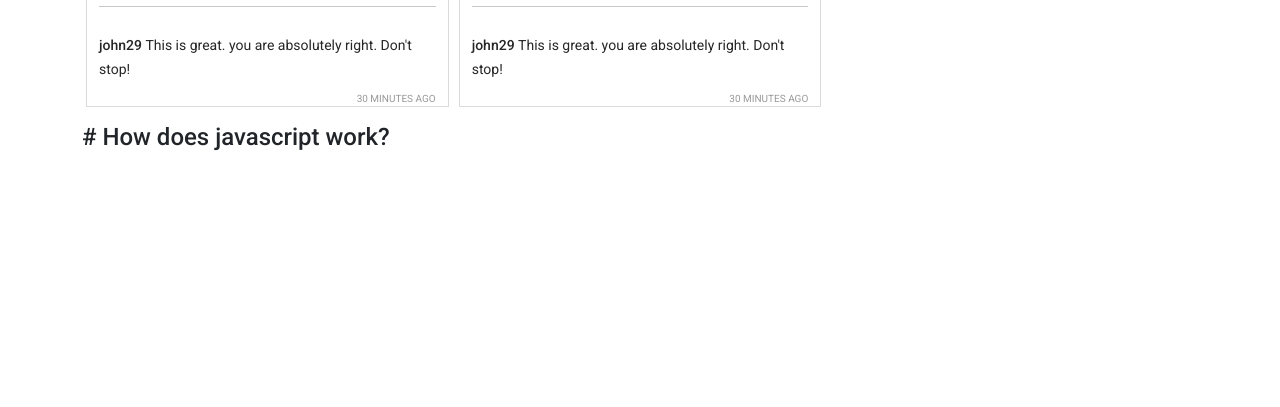
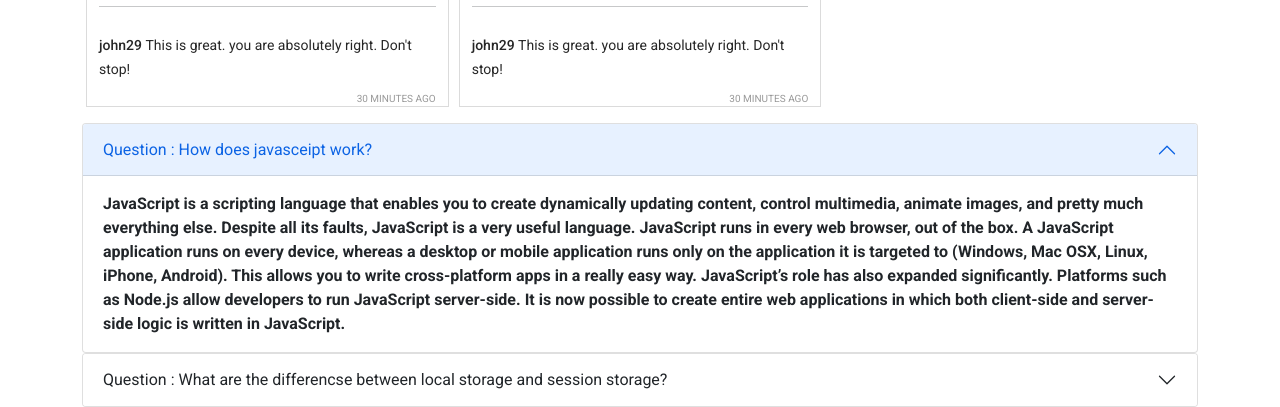
Before and after one commit to Jahanara-juma1/insta-sohor, a plain HTML site: page index.html in a window 1280 px wide. Shown: the part 1425-1832 px from the top of the page. Before the commit the page ends 1585 px from the top, so only its background shows below. Drawn offline with nearby package versions, Linux system fonts and the light colour scheme.

Commit message:
question part addad

```diff
--- a/index.html
+++ b/index.html
@@ -13,6 +13,8 @@
             integrity="sha384-1BmE4kWBq78iYhFldvKuhfTAU6auU8tT94WrHftjDbrCEXSU1oBoqyl2QvZ6jIW3"
             crossorigin="anonymous"
         />
+        <!-- Bootstarp link -->
+        <link href="https://cdn.jsdelivr.net/npm/bootstrap@5.1.3/dist/css/bootstrap.min.css" rel="stylesheet" integrity="sha384-1BmE4kWBq78iYhFldvKuhfTAU6auU8tT94WrHftjDbrCEXSU1oBoqyl2QvZ6jIW3" crossorigin="anonymous">
 
         <!-- google Montserrat  font  -->
         <link rel="preconnect" href="https://fonts.googleapis.com" />
@@ -77,11 +79,39 @@
                 <h1>Reported posts</h1>
             </div>
         </main>
+        <!-- Question part -->
         <section class="container">
-            <h4># How does javascript work?</h4>
+            <div class="accordion" id="accordionPanelsStayOpenExample">
+                <div class="accordion-item">
+                  <h2 class="accordion-header" id="panelsStayOpen-headingOne">
+                    <button class="accordion-button" type="button" data-bs-toggle="collapse" data-bs-target="#panelsStayOpen-collapseOne" aria-expanded="true" aria-controls="panelsStayOpen-collapseOne">
+                      Question : How does javasceipt work?
+                    </button>
+                  </h2>
+                  <div id="panelsStayOpen-collapseOne" class="accordion-collapse collapse show" aria-labelledby="panelsStayOpen-headingOne">
+                    <div class="accordion-body">
+                      <strong>JavaScript is a scripting language that enables you to create dynamically updating content, control multimedia, animate images, and pretty much everything else. Despite all its faults, JavaScript is a very useful language. JavaScript runs in every web browser, out of the box. A JavaScript application runs on every device, whereas a desktop or mobile application runs only on the application it is targeted to (Windows, Mac OSX, Linux, iPhone, Android). This allows you to write cross-platform apps in a really easy way. JavaScript’s role has also expanded significantly. Platforms such as Node.js allow developers to run JavaScript server-side. It is now possible to create entire web applications in which both client-side and server-side logic is written in JavaScript.
+                    </div>
+                  </div>
+                </div>
+                <div class="accordion-item">
+                  <h2 class="accordion-header" id="panelsStayOpen-headingTwo">
+                    <button class="accordion-button collapsed" type="button" data-bs-toggle="collapse" data-bs-target="#panelsStayOpen-collapseTwo" aria-expanded="false" aria-controls="panelsStayOpen-collapseTwo">
+                      Question : What are the differencse between local storage and session storage?
+
+                    </button>
+                  </h2>
+                  <div id="panelsStayOpen-collapseTwo" class="accordion-collapse collapse" aria-labelledby="panelsStayOpen-headingTwo">
+                    <div class="accordion-body">
+                      <strong>Local Storage: localStorage is similar to sessionStorage, except that while localStorage data has no expiration time, sessionStorage data gets cleared when the page session ends — that is, when the page is closed. <br>
+                          Session storage: Session Storage objects can be accessed using the sessionStorage read-only property. The difference between sessionStorage and localStorage is that localStorage data does not expire, whereas sessionStorage data is cleared when the page session ends.
+                    </div>
+                  </div>
+                </div>
         </section>
         <footer></footer>
-
+        <!-- bootstarp link -->
+        <script src="https://cdn.jsdelivr.net/npm/bootstrap@5.1.3/dist/js/bootstrap.bundle.min.js" integrity="sha384-ka7Sk0Gln4gmtz2MlQnikT1wXgYsOg+OMhuP+IlRH9sENBO0LRn5q+8nbTov4+1p" crossorigin="anonymous"></script>
         <!-- add javascript  file  -->
         <script src="./js/app.js"></script>
     </body>
```
